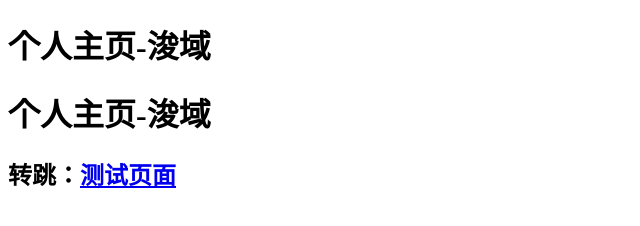
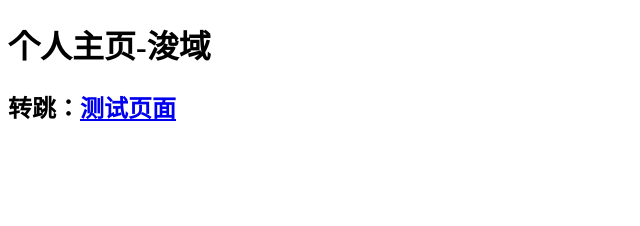
Before and after one commit to afishhell/afishhell.github.io, a plain HTML site: page index.html in a window 1280 px wide. Shown: the whole page, without its empty margins (0-640 px from the left). Drawn offline with Linux system fonts and the light colour scheme.

Commit message:
Update index.html

```diff
--- a/index.html
+++ b/index.html
@@ -7,7 +7,6 @@
 </head>
 <body>
     <h1>个人主页-浚域</h1>
-    <h1>个人主页-浚域</h1>
     <h2>转跳：<a href="https://afishhell.github.io/test.html">测试页面</a></h2>
 </body>
 </html>
```
